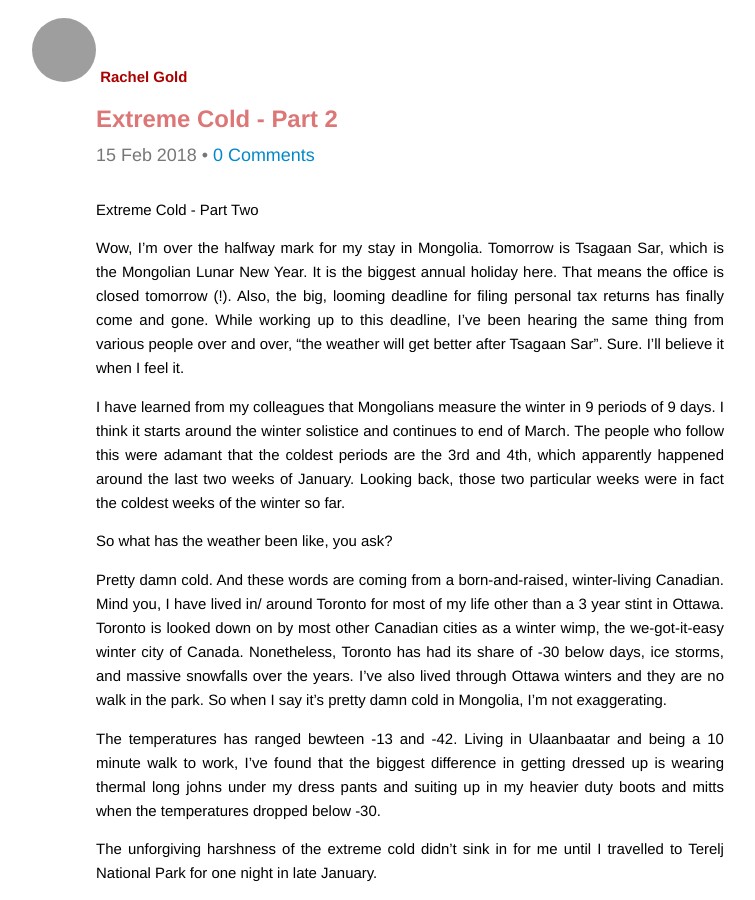
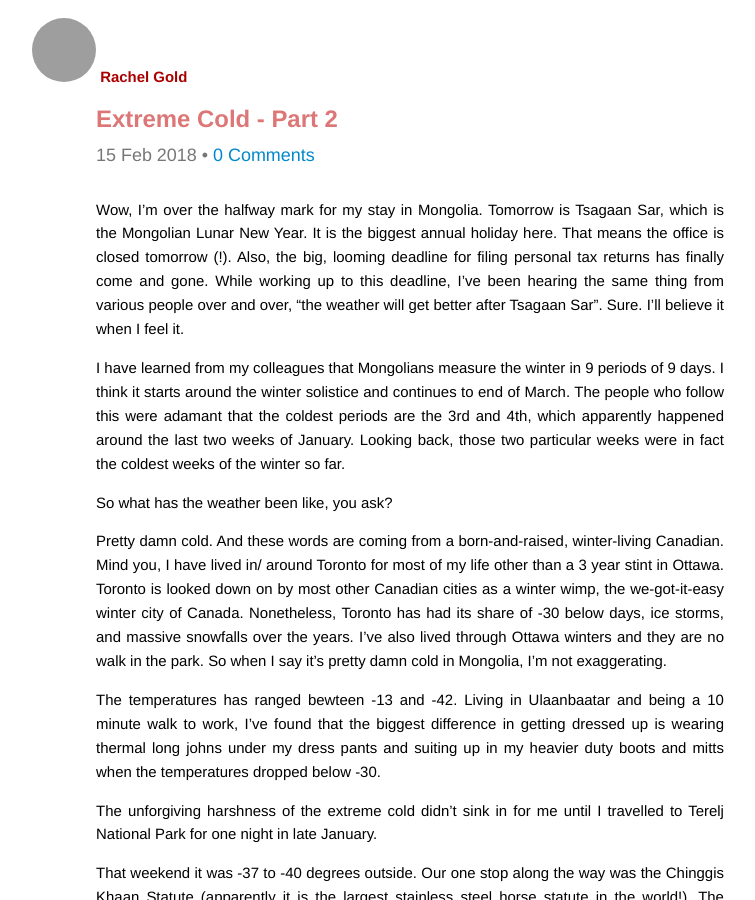
Before and after one commit to rachelgold/rachelgold.github.io, a Jekyll site: the page built from _posts/2018-02-15-extreme-cold-part-two.md, in a window 1280 px wide and 900 px high. Shown: the whole window, without its empty margins (230-985 px from the left). Built offline with Jekyll 4.4.1, drawn with Linux system fonts in a browser that asks for light colours; comment, search, counter and statistics services are not loaded; grey boxes are pictures that could not be loaded.

Commit message:
remove double title from new post. Trying to add favicon (attempt #1)

```diff
--- a/_layouts/default.html
+++ b/_layouts/default.html
@@ -8,6 +8,7 @@
 
     <link rel="stylesheet" href="/css/syntax.css">
     <link rel="stylesheet" href="/css/main.css">
+    <link rel="icon" type="image/png" href="https://drive.google.com/file/d/1cQJpGV_gm15lKeEychP1UtNHD7Ntlpgw/view?usp=sharing">
   </head>
 
   <body style="min-height: 100vh;">
--- a/_posts/2018-02-15-extreme-cold-part-two.md
+++ b/_posts/2018-02-15-extreme-cold-part-two.md
@@ -3,8 +3,6 @@ layout: post
 title: Extreme Cold - Part 2
 comments: true
 ---
-
-Extreme Cold - Part Two
 
 Wow, I’m over the halfway mark for my stay in Mongolia. Tomorrow is Tsagaan Sar, which is the Mongolian Lunar New Year. It is the biggest annual holiday here. That means the office is closed tomorrow (!). Also, the big, looming deadline for filing personal tax returns has finally come and gone. While working up to this deadline, I’ve been hearing the same thing from various people over and over, “the weather will get better after Tsagaan Sar”. Sure. I’ll believe it when I feel it.
 
```
